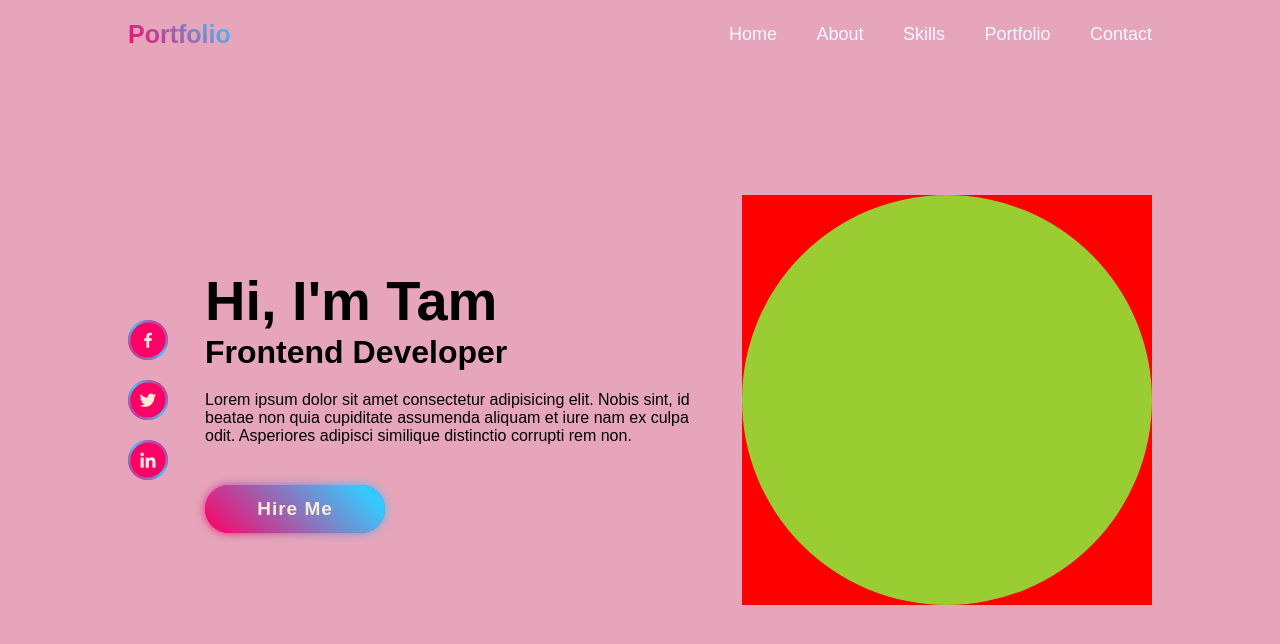
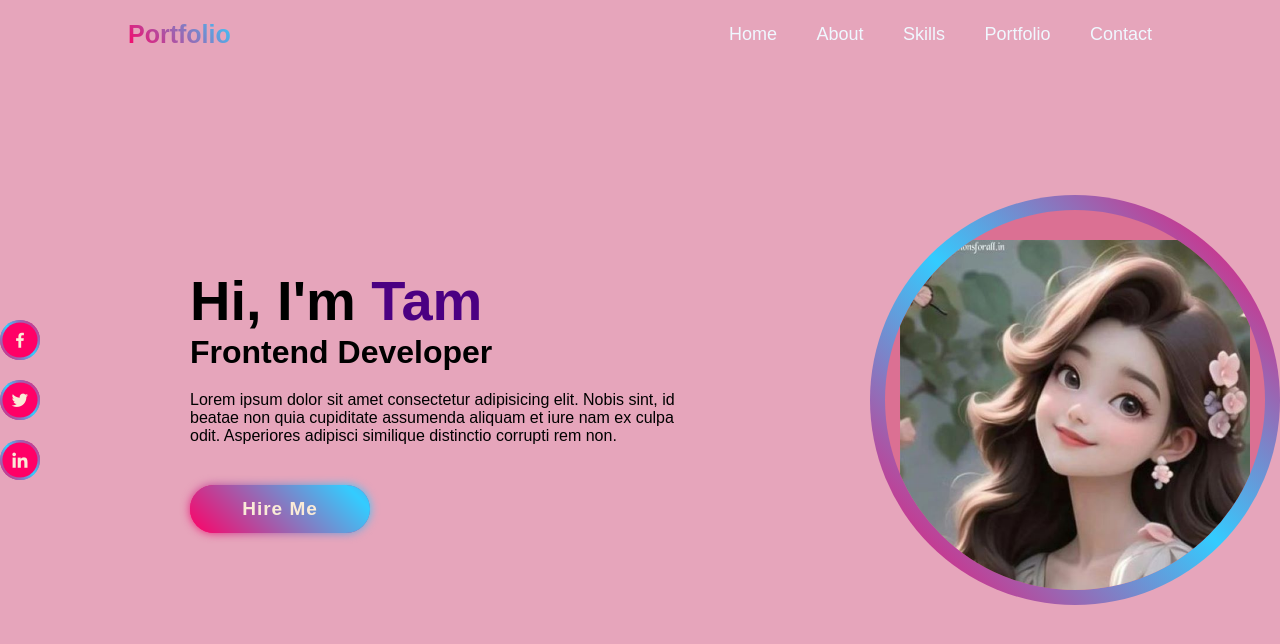
Before and after one commit to Tamanna0322/practise-web-repo, a plain HTML site: page index.html in a window 1280 px wide. Drawn offline with nearby package versions, Linux system fonts and the light colour scheme.

Commit message:
new commit

```diff
--- a/index.html
+++ b/index.html
@@ -27,13 +27,17 @@
     </div>
 
     <div class="home-content">
-        <h1>Hi, I'm Tam</h1>
+        <h1>Hi, I'm <span style="color:indigo;">Tam</span></h1>
         <h3>Frontend Developer</h3>
         <p>Lorem ipsum dolor sit amet consectetur adipisicing elit. Nobis sint, id beatae non quia cupiditate assumenda aliquam et iure nam ex culpa odit. Asperiores adipisci similique distinctio corrupti rem non.</p>
         <a href="#" class="btn">Hire Me</a>
     </div>
     <div class="home-img">
-        <div class="glowing-circle"></div>
+        <div class="glowing-circle">
+            <div class="image">
+                <img src="image/10-2-1024x1024.jpg" alt="">
+            </div>
+        </div>
     </div>
 </section>
 
--- a/style.css
+++ b/style.css
@@ -53,10 +53,11 @@ a.logo,.navbar a:hover{
     display: flex;
     justify-content: space-between;
     align-items: center;
-    padding: 0 10%;
+    padding: 70 10% 0;
 }
 .home-content{
     max-width: 500px;
+    margin-left: -30px;
 }
 .home-content h1{
     font-size: 56px;
@@ -166,11 +167,50 @@ a.logo,.navbar a:hover{
 .home-img{
     width: 410px;
     height: 410px;
-    background: red;
+
 }
 .home-img .glowing-circle{
     width: 100%;
     height: 100%;
-    background: yellowgreen;
+    background:linear-gradient(45deg,#f06,#3cf,#f06) ;
+    border-radius: 50%;
+    display: flex;
+    justify-content: center;
+    align-items: center;
+}
+.home-img .glowing-circle::after{
+    content: '';
+    position: absolute;
+    width: 380px;
+    height: 380px;
+    background:palevioletred;
     border-radius: 50%;
 }
+
+.glowing-circle span {
+    position:absolute;
+    width: 100%;
+    height: 100%;
+    /* background: linear-gradient(#f06,#3cf); */
+    border-radius: 50%;
+
+}
+
+.glowing-circle .image{
+    position: relative;
+    width: 380px;
+    height: 380px;
+    border-radius: 50%;
+    z-index: 1;
+    overflow: hidden;
+}
+
+.image img{
+    position: absolute;
+    top:30px;
+    left:50%;
+    transform: translateX(-50%);
+    max-width: 350px;
+    object-fit: cover;
+
+}
```
Also changed, not shown: image/10-2-1024x1024.jpg (added), image/129-1024x1024.jpg (added).
